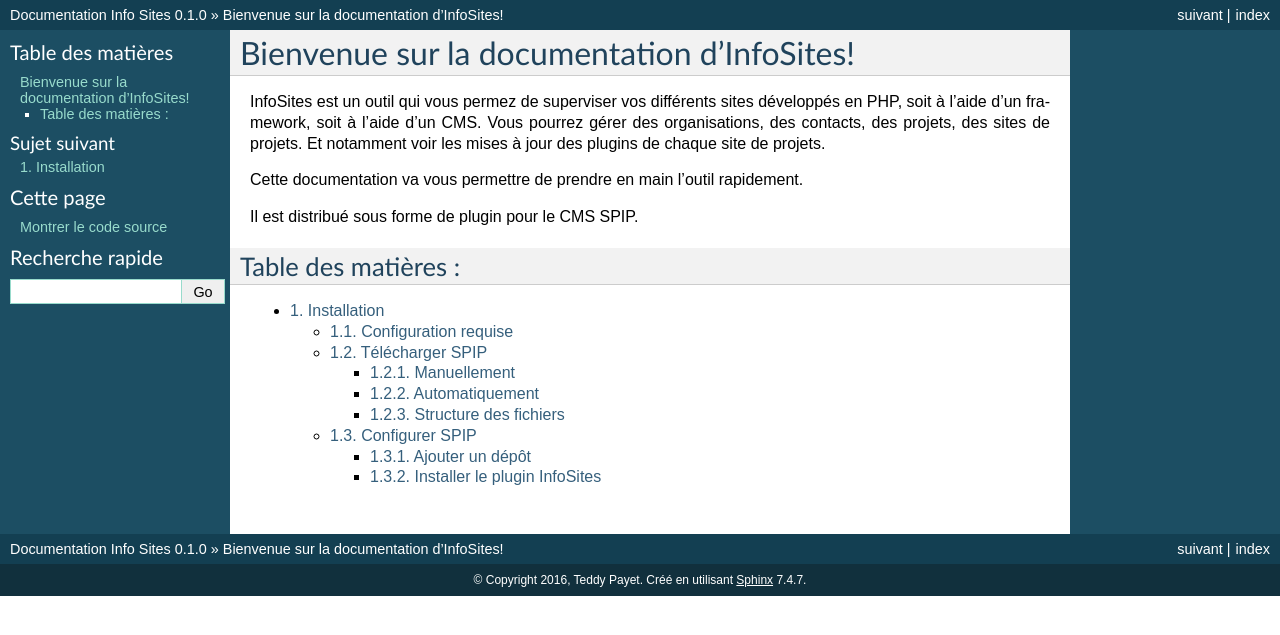
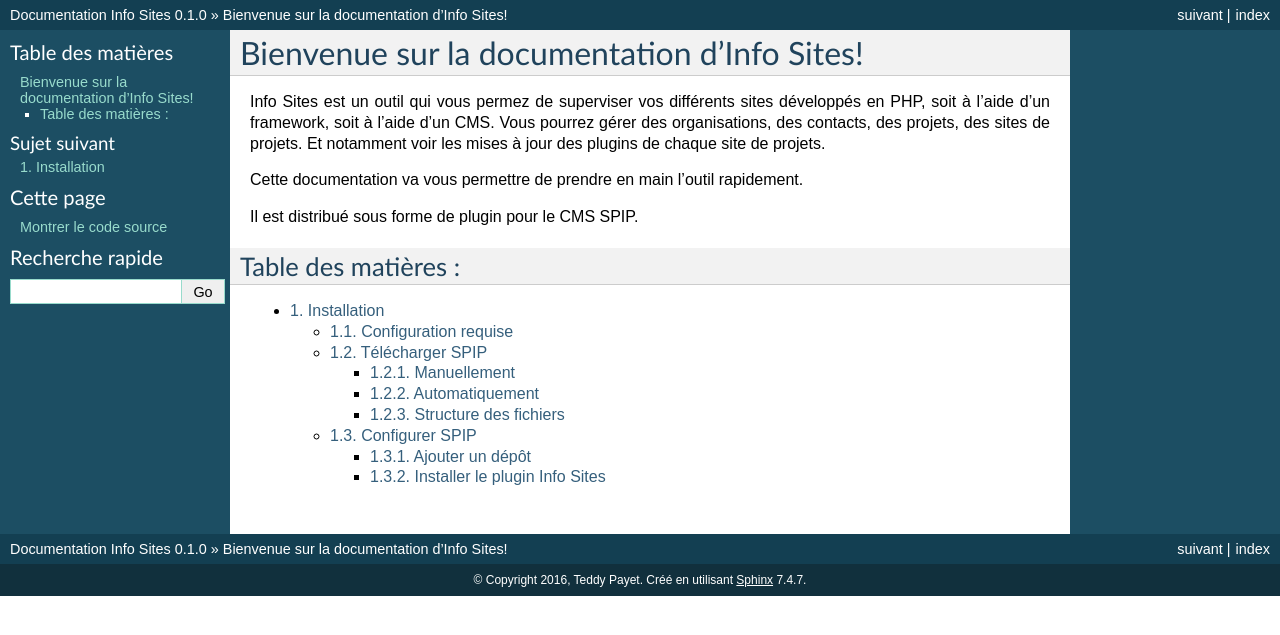
Before and after one commit to Ybbet/info_sites, a Sphinx documentation site: the page built from docs/source/index.rst, in a window 1280 px wide. Shown: the top 635 px of the page. Built offline with Sphinx 7.4.7, drawn with Linux system fonts in a browser that asks for light colours.

Commit message:
Le nom est 'Info Sites' et non 'InfoSites'

```diff
--- a/docs/source/conf.py
+++ b/docs/source/conf.py
@@ -123,7 +123,7 @@
 
 # The name for this set of Sphinx documents.
 # "<project> v<release> documentation" by default.
-#html_title = u'Info Sites v0.0.1'
+#html_title = u'Info Sites v0.1.0'
 
 # A shorter title for the navigation bar.  Default is the same as html_title.
 #html_short_title = None
--- a/docs/source/index.rst
+++ b/docs/source/index.rst
@@ -3,10 +3,10 @@
    You can adapt this file completely to your liking, but it should at least
    contain the root `toctree` directive.
 
-Bienvenue sur la documentation d'InfoSites!
-===========================================
+Bienvenue sur la documentation d'Info Sites!
+============================================
 
-InfoSites est un outil qui vous permez de superviser vos différents sites développés en PHP, soit à l'aide d'un framework, soit à l'aide d'un CMS. Vous pourrez gérer des organisations, des contacts, des projets, des sites de projets. Et notamment voir les mises à jour des plugins de chaque site de projets.
+Info Sites est un outil qui vous permez de superviser vos différents sites développés en PHP, soit à l'aide d'un framework, soit à l'aide d'un CMS. Vous pourrez gérer des organisations, des contacts, des projets, des sites de projets. Et notamment voir les mises à jour des plugins de chaque site de projets.
 
 Cette documentation va vous permettre de prendre en main l'outil rapidement.
 
--- a/docs/source/installation/config.rst
+++ b/docs/source/installation/config.rst
@@ -1,6 +1,6 @@
-----------------
+---------------
 Configurer SPIP
-----------------
+---------------
 Après avoir récupérer les fichiers sources de SPIP, dans votre navigateur, aller à l'adresse suivante : `http://example.tld/ecrire/`. Et suivre les différentes étapes à l'écran.
 
 Cela fait, aller sur la page de gestion des plugins : ``Configuration > Gestion des plugins``. Puis cliquer sur ``Verrouilés``. Rechercher le plugin ``SVP``. Cliquer sur l'icône de configuration à droite de la ligne. Cela vous amènera sur la page ``http://example.tkd/ecrire/?exec=configurer_svp``. Sélectionner les éléments suivants dans le formulaire :
@@ -23,9 +23,9 @@
 * Dans le formulaire ``Ajouter un dépôt``, saisir le lien ``http://plugins.spip.net/depots/principal.xml`` dans le champ ``Fichier XML du dépôt`` ;
 * Cliquer sur le bouton ``Ajouter``.
 
-~~~~~~~~~~~~~~~~~~~~~~~~~~~~~
-Installer le plugin InfoSites
-~~~~~~~~~~~~~~~~~~~~~~~~~~~~~
+~~~~~~~~~~~~~~~~~~~~~~~~~~~~~~
+Installer le plugin Info Sites
+~~~~~~~~~~~~~~~~~~~~~~~~~~~~~~
 * Aller sur la page de gestion des plugins : ``Configuration > Gestion des plugins`` ;
 * Cliquer sur l'onglet ``Ajouter des plugins > Plugins`` ;
 * Dans le champ ``Rechercher dans les plugins``, taper *info sites* ;
--- a/docs/source/installation/index.rst
+++ b/docs/source/installation/index.rst
@@ -1,8 +1,8 @@
 Installation
 ============
 
-Pour installer InfoSites, il vous faut installer en tout premier lieu SPIP et faire une ou deux configurations pour qu'InfoSites puissent s'installer dans les meilleures conditions.
-InfoSites est compatible avec SPIP 3.0 à minima.
+Pour installer Info Sites, il vous faut installer en tout premier lieu SPIP et faire une ou deux configurations pour qu'Info Sites puissent s'installer dans les meilleures conditions.
+Info Sites est compatible avec SPIP 3.0 à minima.
 
 .. toctree::
    :maxdepth: 3
```
